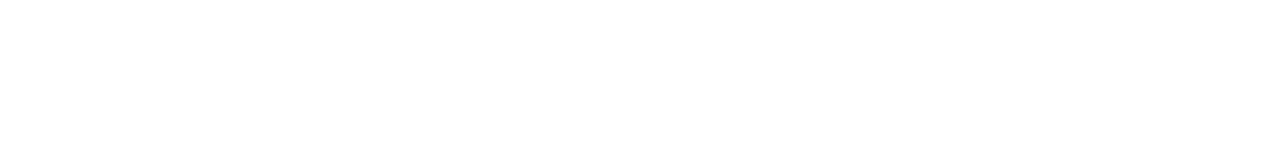
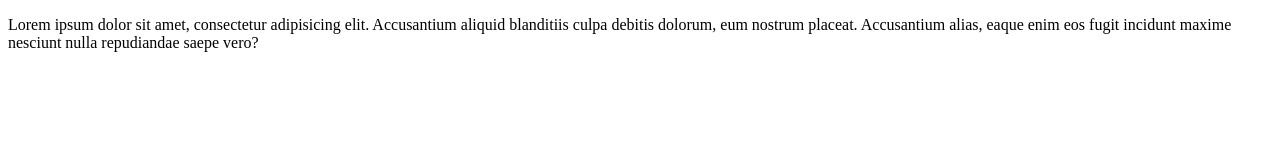
Before and after one commit to r0720412/MyPortfolio, a plain HTML site: page HTML/Index.html in a window 1280 px wide. Drawn offline with Linux system fonts and the light colour scheme.

Commit message:
create first page

```diff
--- a/HTML/Index.html
+++ b/HTML/Index.html
@@ -5,6 +5,6 @@
     <title>Title</title>
 </head>
 <body>
-
+<p>Lorem ipsum dolor sit amet, consectetur adipisicing elit. Accusantium aliquid blanditiis culpa debitis dolorum, eum nostrum placeat. Accusantium alias, eaque enim eos fugit incidunt maxime nesciunt nulla repudiandae saepe vero?</p>
 </body>
 </html>
```
